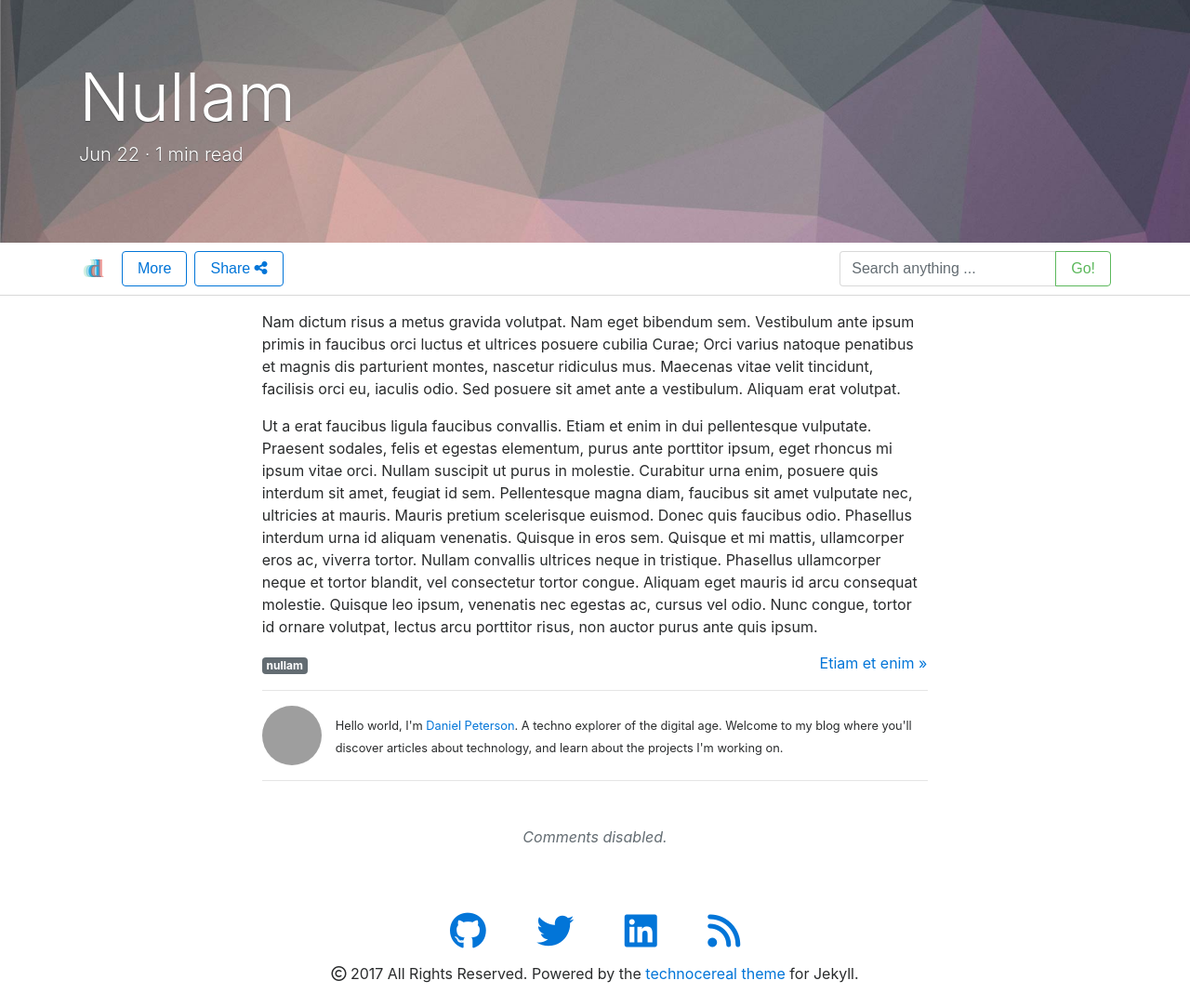
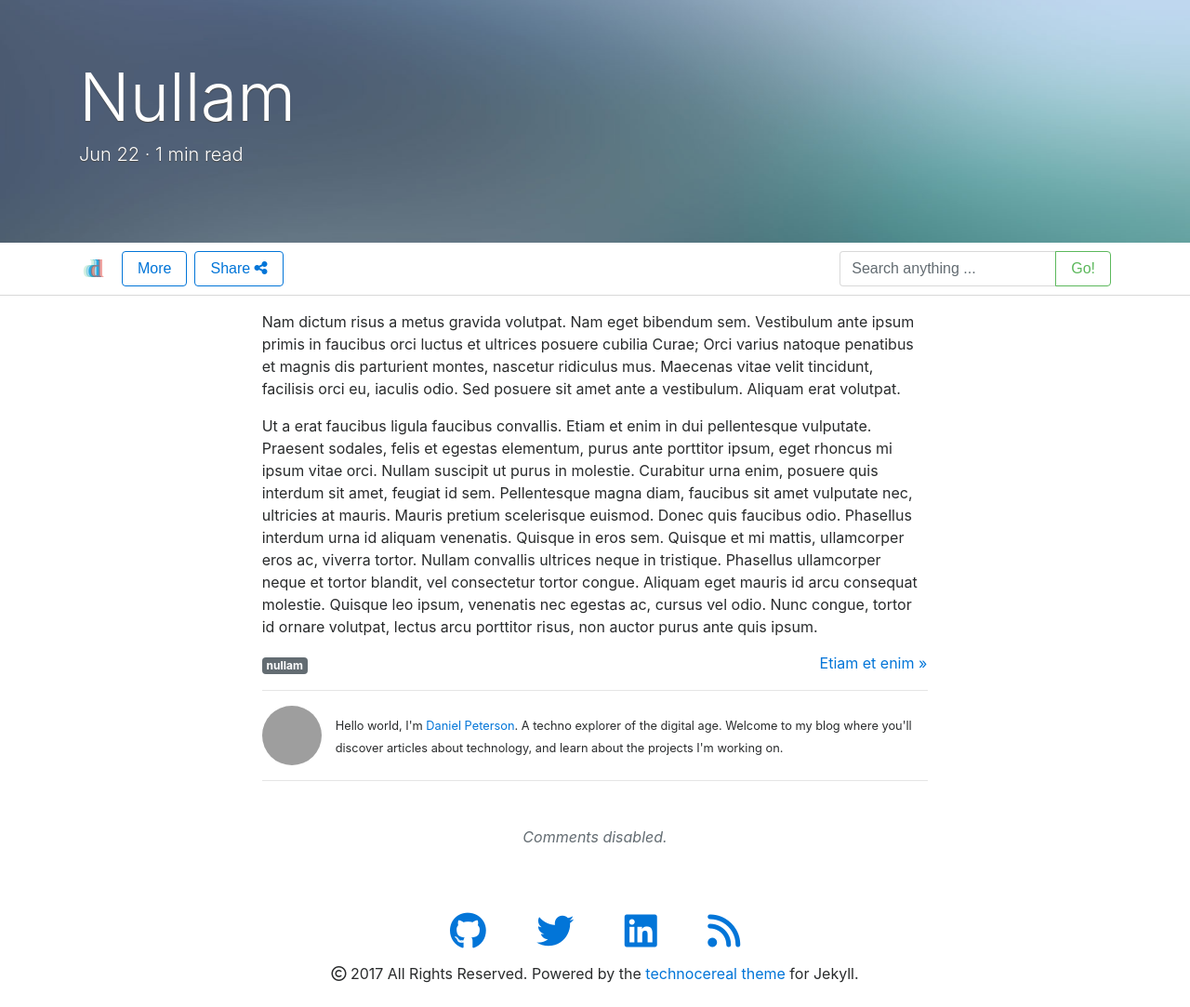
Before and after one commit to danrpts/danrpts.github.io, a Jekyll site: the page built from _posts/2017-06-23-nullam.markdown, in a window 1280 px wide. Shown: the whole page at 93% size. Built offline with Jekyll 4.4.1, drawn with Linux system fonts in a browser that asks for light colours; nearby versions of some CDN libraries; emoji names are drawn with the system emoji font; comment, search, counter and statistics services are not loaded; grey boxes are pictures that could not be loaded.

Commit message:
change default post banner

```diff
--- a/_layouts/post.html
+++ b/_layouts/post.html
@@ -42,7 +42,7 @@ layout: default
 
 <div class="jumbotron jumbotron-fluid my-0"
 data-parallax="scroll"
-data-image-src="{{ page.image | default: "/assets/images/polys/gop.jpg" | relative_url }}">
+data-image-src="{{ page.image | default: "/assets/images/blurs/blue.jpg" | relative_url }}">
   <div class="container">
     <h1 class="display-3">{{ page.title }}</h1>
     {% assign words = content | number_of_words %}
```
